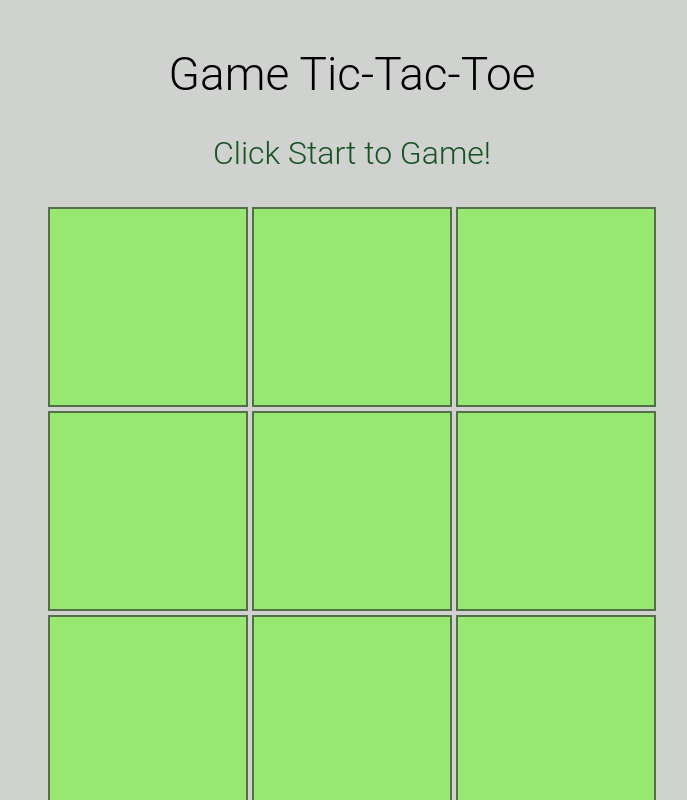
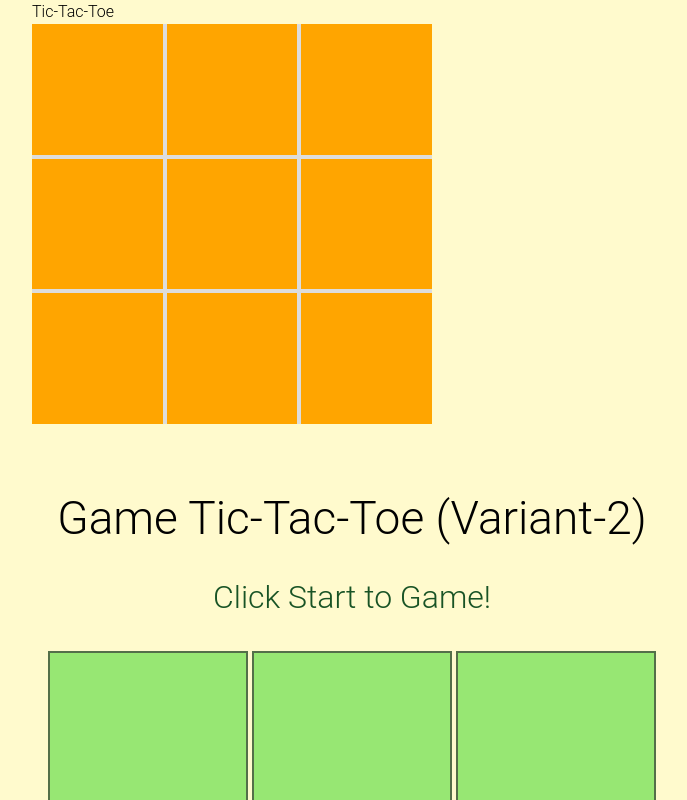
Before and after one commit to ViktoriiaRud/game-tic-tac-toe, a React (Create React App) app: page / in a window 1280 px wide. Shown: the top 800 px of the page, without its empty margins (288-975 px from the left). Built offline with nearby package versions, Linux system fonts and the light colour scheme.

Commit message:
create component gameComponent and gameMachine

```diff
--- a/package.json
+++ b/package.json
@@ -15,7 +15,6 @@
     "react": "^18.3.1",
     "react-dom": "^18.3.1",
     "react-scripts": "5.0.1",
-    "typescript": "^4.9.5",
     "web-vitals": "^2.1.4",
     "xstate": "^5.17.1"
   },
@@ -46,6 +45,7 @@
   "devDependencies": {
     "@babel/plugin-proposal-private-property-in-object": "^7.21.11",
     "babel-plugin-styled-components": "^2.1.4",
-    "tailwindcss": "^3.4.9"
+    "tailwindcss": "^3.4.9",
+    "typescript": "^5.5.4"
   }
 }
--- a/src/App.tsx
+++ b/src/App.tsx
@@ -2,12 +2,15 @@ import React from 'react';
 import { ThemeProvider } from 'styled-components';
 import {theme} from "./theme/theme";
 import GlobalStyle from "./theme/globalStyles";
+import GameComponent from "./components/gameComponent/gameComponent";
 import Game from "./components/game";
+
 
 const App: React.FC = () => {
     return (
       <ThemeProvider theme={theme}>
           <GlobalStyle />
+          <GameComponent/>
           <Game/>
       </ThemeProvider>
   );
--- a/src/components/game/game.styles.ts
+++ b/src/components/game/game.styles.ts
@@ -13,7 +13,7 @@ export const Status = styled.div`
 `;
 
 export const StyledGame = styled.div`
-    margin-top: 40px;
+    margin-top: 60px;
     display: flex;
     flex-direction: column;
     align-items: center;
--- a/src/components/game/game.tsx
+++ b/src/components/game/game.tsx
@@ -39,7 +39,7 @@ const Game: React.FC = () => {
     return (
         <Container>
             <StyledGame>
-                <h1>Game Tic-Tac-Toe</h1>
+                <h1>Game Tic-Tac-Toe (Variant-2)</h1>
                 <Status>{status}</Status>
                 <Board board={board} onClick={handleClick}/>
                 <ButtonContainer>
--- /dev/null
+++ b/src/components/gameComponent/gameComponent.styles.ts
@@ -0,0 +1 @@
+import styled from "styled-components";
--- /dev/null
+++ b/src/components/gameComponent/gameComponent.tsx
@@ -0,0 +1,55 @@
+import { useMachine } from '@xstate/react';
+import React from 'react';
+import './styles.css';
+import {gameMachine} from "../../gameMachine";
+
+function range(start: number, end: number) {
+    return Array(end - start)
+        .fill(null)
+        .map((_, i) => i + start);
+}
+
+const Tile: React.FC<{
+    index: number,
+    onClick: () => void,
+    player: 'x' | 'o' | null,
+    key?: number
+}> = ({index, onClick, player, key}) => {
+    return (
+        <div
+            className="tile"
+            key={index}
+            onClick={onClick}
+            data-player={player}
+        ></div>
+    );
+};
+
+export default function GameComponent() {
+    const [state, send] = useMachine(gameMachine);
+
+    return (
+        <div className="game">
+            <h1>Tic-Tac-Toe</h1>
+            {state.matches('gameOver') && (
+                <div>
+                    {state.hasTag('winner') && <h2>Winner: {state.context.winner}</h2>}
+                    {state.hasTag('draw') && <h2>Draw</h2>}
+                    <button onClick={() => send({ type: 'RESET' })}>Reset</button>
+                </div>
+            )}
+            <div className="board">
+                {range(0, 9).map((index) => {
+                    return (
+                        <Tile
+                            index={index}
+                            onClick={() => send({ type: 'PLAY', value: index })}
+                            key={index}
+                            player={state.context.boardGame[index]}
+                        />
+                    );
+                })}
+            </div>
+        </div>
+    );
+}
--- /dev/null
+++ b/src/components/gameComponent/styles.css
@@ -0,0 +1,24 @@
+
+.board {
+    display: grid;
+    height: 50vmin;
+    width: 50vmin;
+    grid-template-columns: repeat(3, 1fr);
+    grid-template-rows: repeat(3, 1fr);
+    grid-column-gap: 0.25rem;
+    grid-row-gap: 0.25rem;
+    background: #ddd;
+}
+
+.tile {
+    display: flex;
+    justify-content: center;
+    align-items: center;
+    font-size: 10vmin;
+    background: orange;
+    color: green;
+}
+
+.tile:before {
+    content: attr(data-player);
+}
--- /dev/null
+++ b/src/gameMachine.ts
@@ -0,0 +1,137 @@
+import {EventObject, createMachine, assign} from 'xstate';
+
+type currentPlayer = 'x' | 'o';
+
+function validateEvent<TEvent extends EventObject, Type extends TEvent['type']>(
+    ev: TEvent,
+    type: Type
+): asserts ev is Extract<TEvent, { type: Type }> {
+    if (ev.type !== type) {
+        throw new Error('Unexpected event type.');
+    }
+}
+
+const context = {
+    boardGame: Array(9).fill(null) as Array<currentPlayer | null>,
+    turnCount: 0,
+    currentPlayer: 'x' as currentPlayer,
+    winner: undefined as currentPlayer | undefined
+};
+
+export const gameMachine = createMachine(
+    {
+        id: 'TicTacToe',
+        initial: 'playing',
+        types: {} as {
+            context: typeof context;
+            events: { type: 'PLAY'; value: number } | { type: 'RESET' };
+        },
+        context,
+        states: {
+            playing: {
+                always: [
+                    {target: 'gameOver.winner', guard: 'checkWin'},
+                    {target: 'gameOver.draw', guard: 'checkDraw'}
+                ],
+                on: {
+                    PLAY: [
+                        {
+                            target: 'playing',
+                            guard: 'isValidMove',
+                            actions: 'applyMove'
+                        }
+                    ]
+                }
+            },
+            gameOver: {
+                initial: 'winner',
+                states: {
+                    winner: {
+                        tags: 'winner',
+                        entry: 'setWinner'
+                    },
+                    draw: {
+                        tags: 'draw'
+                    }
+                },
+                on: {
+                    RESET: {
+                        target: 'playing',
+                        actions: 'resetGame'
+                    }
+                }
+            }
+        }
+    },
+    {
+        actions: {
+            applyMove: assign({
+                boardGame: ({context, event}) => {
+                    validateEvent(event, 'PLAY');
+                    const updatedBoard = [...context.boardGame];
+                    updatedBoard[event.value] = context.currentPlayer;
+                    return updatedBoard;
+                },
+                turnCount: ({context}) => context.turnCount + 1,
+                currentPlayer: ({context}) => (context.currentPlayer === 'x' ? 'o' : 'x')
+            }),
+            resetGame: assign(context),
+            setWinner: assign({
+                winner: ({context}) => (context.currentPlayer === 'x' ? 'o' : 'x')
+            })
+        },
+        guards: {
+            checkWin: ({context}) => {
+                const {boardGame} = context;
+                const winningLines = [
+                    [0, 1, 2],
+                    [3, 4, 5],
+                    [6, 7, 8],
+                    [0, 3, 6],
+                    [1, 4, 7],
+                    [2, 5, 8],
+                    [0, 4, 8],
+                    [2, 4, 6]
+                ];
+
+                for (let line of winningLines) {
+                    const xWin
+
+                        = line.every((index) => {
+                        return boardGame[index] === 'x';
+                    });
+
+                    if (xWin
+
+                    ) {
+                        return true;
+                    }
+
+                    const oWin
+
+                        = line.every((index) => {
+                        return boardGame[index] === 'o';
+                    });
+
+                    if (oWin
+
+                    ) {
+                        return true;
+                    }
+                }
+
+                return false;
+            },
+            checkDraw: ({context}) => {
+                return context.turnCount === 9;
+            },
+            isValidMove: ({context, event}) => {
+                if (event.type !== 'PLAY') {
+                    return false;
+                }
+
+                return context.boardGame[event.value] === null;
+            }
+        }
+    }
+);
--- a/src/index.css
+++ b/src/index.css
@@ -7,8 +7,7 @@ body {
   font-family: -apple-system, BlinkMacSystemFont, 'Segoe UI', 'Roboto', 'Oxygen',
     'Ubuntu', 'Cantarell', 'Fira Sans', 'Droid Sans', 'Helvetica Neue',
     sans-serif;
-  -webkit-font-smoothing: antialiased;
-  -moz-osx-font-smoothing: grayscale;
+
 }
 
 code {
--- a/src/theme/globalStyles.ts
+++ b/src/theme/globalStyles.ts
@@ -13,7 +13,10 @@ export const GlobalStyle = createGlobalStyle`
         overflow-x: hidden;
         word-break: break-word;
         font-family: "Roboto Light", sans-serif;
-        background-color: ${({theme}) => theme.colors.gray};
+        background-color: lemonchiffon;
+        display: flex;
+        justify-content: center;
+        align-items: center;
     }
 
     a[href], button {
--- a/tsconfig.json
+++ b/tsconfig.json
@@ -1,6 +1,7 @@
 {
   "compilerOptions": {
     "downlevelIteration": true,
+    "strictNullChecks": true,
     "lib": ["dom", "es2015", "es2016", "es2017", "es2018", "esnext"],
     "target": "es5",
     "allowJs": true,
```
Also changed, not shown: 2 other files (tests, documents, lock files or other folders).
